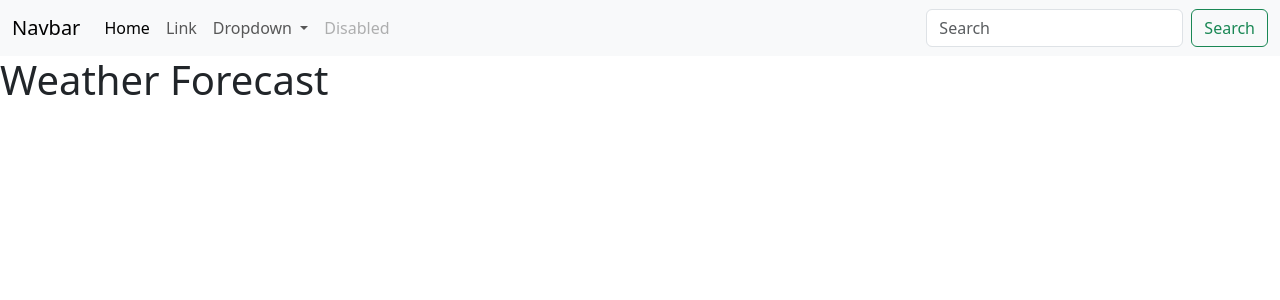
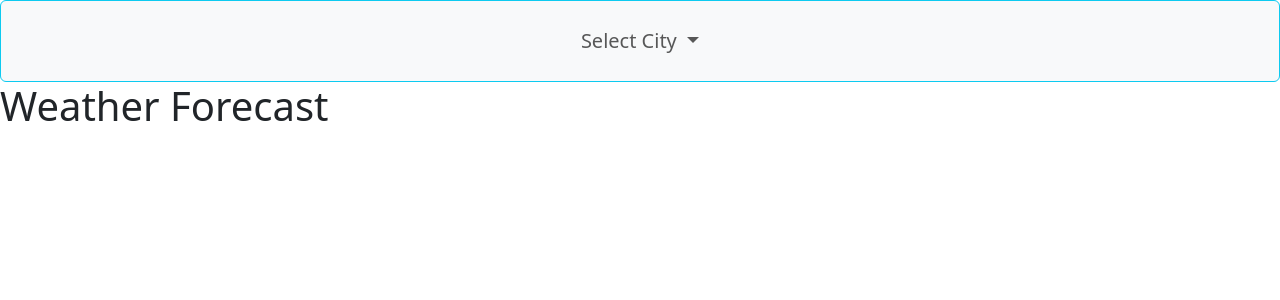
Before and after one commit to kristm/weather-report, a Rails app: page / in a window 1280 px wide. Shown: the top 300 px of the page. Run offline with Rails 7, Linux system fonts and the light colour scheme; data comes from the database, SQL or seed files in the repository; style sheets or scripts are compiled from the project's sources; some libraries are stand-ins or nearby versions.

Commit message:
adjust view

```diff
--- a/app/api/open_meteo/client.rb
+++ b/app/api/open_meteo/client.rb
@@ -4,6 +4,7 @@ module OpenMeteo
       # fetch Forecast record if exist
       city = City.find_by_lat_and_long lat, long
       if (forecast = Forecast.where(city_id: city.id, created_at: 24.hours.ago...).last)
+        #use forecast record if a recent one exist
         forecast.seven_day_forecast
       else
         response = OpenMeteo::Request.forecast(lat, long)
@@ -12,7 +13,6 @@ module OpenMeteo
         self.persist(city, data["daily"])
         data["daily"]
       end
-
     end
 
     def self.report(data)
--- a/app/javascript/controllers/cities_controller.js
+++ b/app/javascript/controllers/cities_controller.js
@@ -6,11 +6,16 @@ export default class extends Controller {
   }
 
   select(event) {
+    event.preventDefault();
+
+    const label = this.element.previousElementSibling.querySelector('.dropdown-label');
+    label.textContent = event.target.textContent;
+
     const coords = {};
     coords['lat'] = event.target.getAttribute('data-lat');
     coords['long'] = event.target.getAttribute('data-long');
+
     const data = {coords: coords};
     post('/forecast', { body: data, responseKind: 'turbo-stream' });
-    event.preventDefault();
   }
 }
--- a/app/views/shared/_navbar.html.erb
+++ b/app/views/shared/_navbar.html.erb
@@ -1,20 +1,8 @@
-<nav class="navbar navbar-expand-lg bg-body-tertiary">
-  <div class="container-fluid">
-    <a class="navbar-brand" href="#">Navbar</a>
-    <button class="navbar-toggler" type="button" data-bs-toggle="collapse" data-bs-target="#navbarSupportedContent" aria-controls="navbarSupportedContent" aria-expanded="false" aria-label="Toggle navigation">
-      <span class="navbar-toggler-icon"></span>
-    </button>
-    <div class="collapse navbar-collapse" id="navbarSupportedContent">
-      <ul class="navbar-nav me-auto mb-2 mb-lg-0">
-        <li class="nav-item">
-          <a class="nav-link active" aria-current="page" href="#">Home</a>
-        </li>
-        <li class="nav-item">
-          <a class="nav-link" href="#">Link</a>
-        </li>
-        <li class="nav-item dropdown">
+<nav class="navbar navbar-expand-lg bg-body-tertiary rounded border border-info">
+      <ul class="navbar-nav mx-auto mb-2 mb-lg-0">
+        <li class="nav-item dropdown btn btn-lg">
           <a class="nav-link dropdown-toggle" href="#" role="button" data-bs-toggle="dropdown" aria-expanded="false">
-            Dropdown
+            <span class="dropdown-label"><%= t 'select_city' %></span>
           </a>
           <ul class="dropdown-menu" data-controller="cities">
             <%- @cities.each do |city| %>
@@ -22,14 +10,5 @@
             <% end %>
           </ul>
         </li>
-        <li class="nav-item">
-          <a class="nav-link disabled" aria-disabled="true">Disabled</a>
-        </li>
       </ul>
-      <form class="d-flex" role="search">
-        <input class="form-control me-2" type="search" placeholder="Search" aria-label="Search">
-        <button class="btn btn-outline-success" type="submit">Search</button>
-      </form>
-    </div>
-  </div>
 </nav>
--- a/config/locales/en.yml
+++ b/config/locales/en.yml
@@ -28,7 +28,7 @@
 #       enabled: "ON"
 
 en:
-  hello: "Hello world"
+  select_city: "Select City"
   weather_codes:
     0: 'Clear Sky'
     1: 'Mainly Clear'
```
